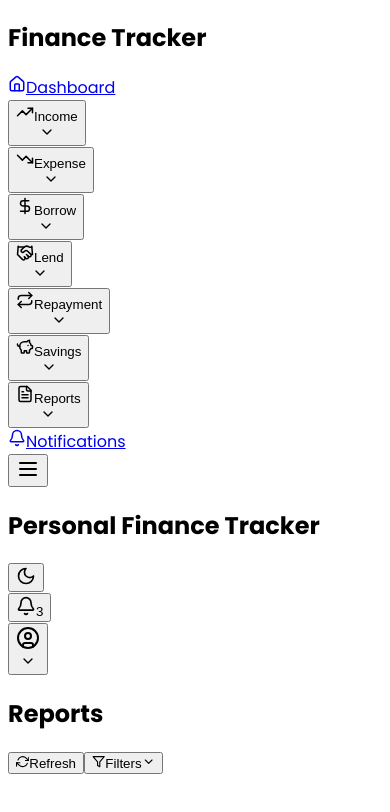
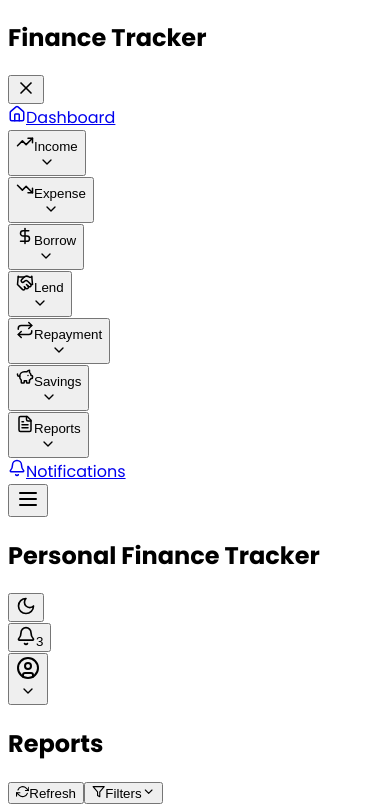
Before and after one commit to Simsar7/finance_tracker, a React (Create React App) app in the folder personal_finance_tracker/finance-tracker-ui/: page /reports in a window 390 px wide. Shown: the top 812 px of the page. Built offline with nearby package versions, Linux system fonts and the light colour scheme.

Commit message:
Update Sidebar.jsx

```diff
--- a/personal_finance_tracker/finance-tracker-ui/src/components/Layout/Sidebar.jsx
+++ b/personal_finance_tracker/finance-tracker-ui/src/components/Layout/Sidebar.jsx
@@ -11,7 +11,8 @@ import {
   FileText,
   Bell as BellIcon,
   ChevronDown,
-  ChevronUp
+  ChevronUp,
+  X
 } from "lucide-react";
 
 const Sidebar = ({ isOpen, onClose, darkMode = false }) => {
@@ -123,15 +124,26 @@ const Sidebar = ({ isOpen, onClose, darkMode = false }) => {
       )}
 
       <aside
-        className={`fixed lg:static inset-y-0 left-0 w-64 h-screen p-4 z-30 transform transition-all duration-300 ease-in-out
+        className={`fixed lg:static inset-y-0 left-0 w-64 h-full p-4 z-30 transform transition-all duration-300 ease-in-out overflow-y-auto
           ${darkMode ? 'bg-gray-800 text-gray-100' : 'bg-white text-gray-800 shadow-md'}
           ${isOpen ? 'translate-x-0' : '-translate-x-full lg:translate-x-0'}`}
       >
-        <h2 className={`text-xl font-bold mb-6 ${darkMode ? 'text-blue-400' : 'text-blue-600'}`}>
-          Finance Tracker
-        </h2>
+        <div className="flex justify-between items-center mb-6">
+          <h2 className={`text-xl font-bold ${darkMode ? 'text-blue-400' : 'text-blue-600'}`}>
+            Finance Tracker
+          </h2>
+          {isMobile && (
+            <button
+              onClick={onClose}
+              className={`p-1 rounded-md ${darkMode ? 'hover:bg-gray-700' : 'hover:bg-gray-200'}`}
+              aria-label="Close menu"
+            >
+              <X size={20} className={darkMode ? 'text-gray-300' : 'text-gray-600'} />
+            </button>
+          )}
+        </div>
 
-        <nav className="space-y-1">
+        <nav className="space-y-1 pb-4">
           {menuItems.map((item) => (
             <div key={item.name}>
               {item.path ? (
```
